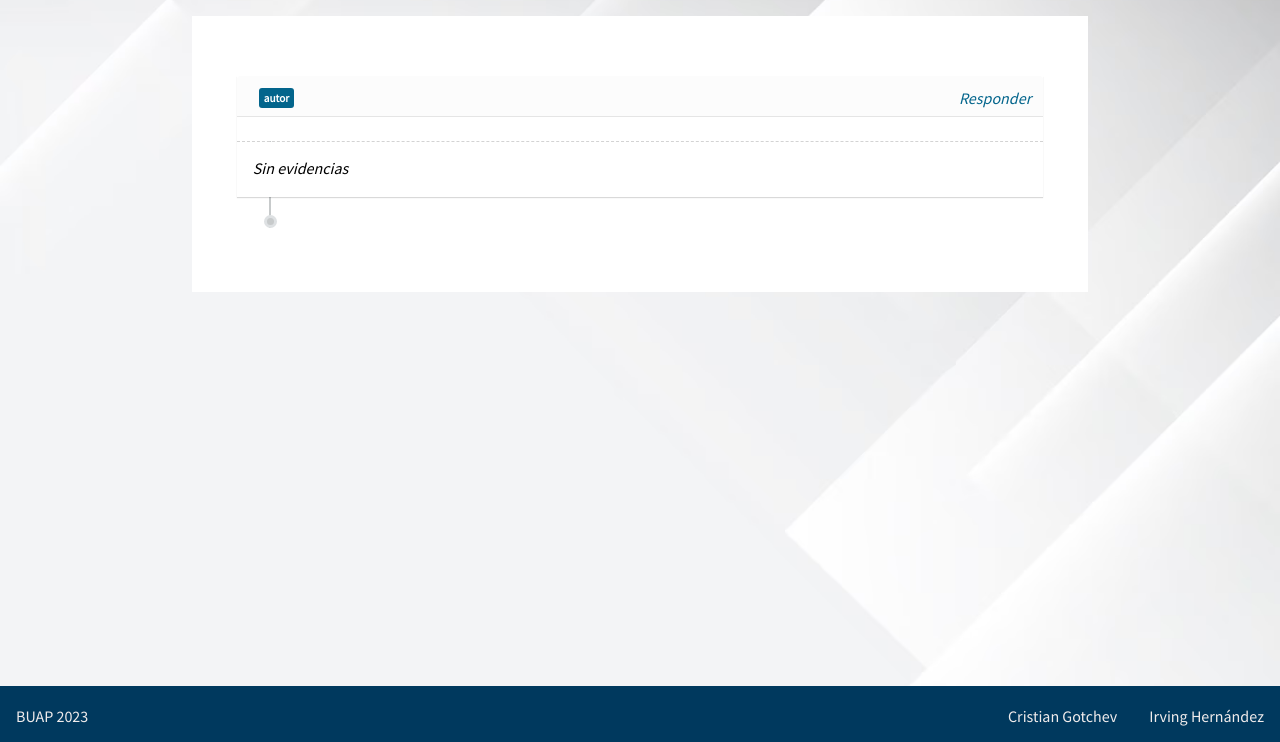
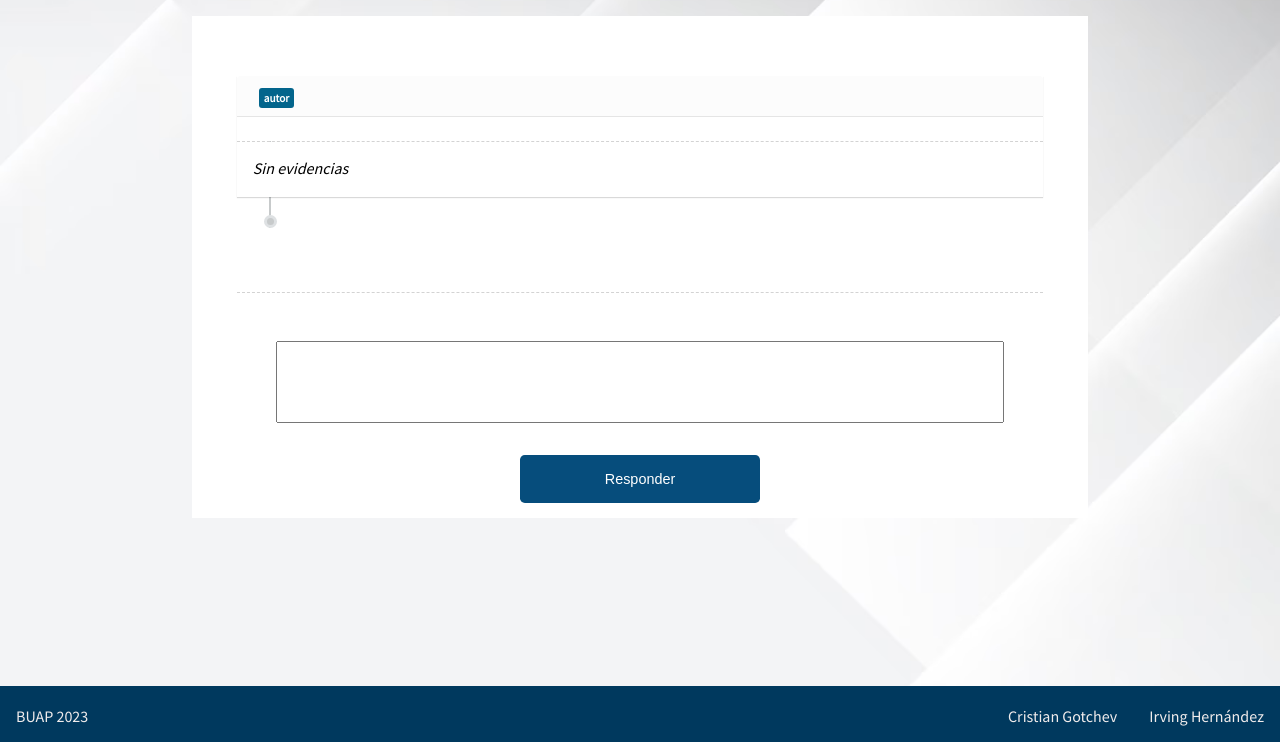
Before and after one commit to boribs/quejas_y_sugerencias, a PHP site: page /public/publicacion.php?id=1 in a window 1280 px wide. Shown: the part 90-832 px from the top of the page. Run offline with PHP 8.4, Linux system fonts and the light colour scheme; the visitor is signed in with stand-in values (Sample User, id 1); data that the repository does not hold is empty.

Commit message:
Adición: Caja para respuestas
La caja de respuestas está en la misma página de la publicación
Falta que funcione

```diff
--- a/assets/css/publicacion.css
+++ b/assets/css/publicacion.css
@@ -346,6 +346,10 @@ hr {
    border-top: 1px dashed lightgray;
 }
 
+#big-margin {
+   margin-bottom: 3rem;
+}
+
 .evidence-content {
    background-color: white;
    padding: 1rem;
@@ -369,6 +373,55 @@ li.evi, li.evi a {
    font-style: italic;
 }
 
+textarea {
+   width: 90%;
+   min-height: 5rem;
+
+   display: block;
+
+   margin-left: auto;
+   margin-right: auto;
+   margin-bottom: 2rem;
+
+   resize: none;
+}
+
+.button-area {
+   width: 100%;
+
+   display: flex;
+   justify-content: center;
+}
+
+.button--area {
+   background-color: var(--darker-blue-buap);
+   border: none;
+   border-radius: 0.3rem;
+
+   width: 15rem;
+   height: 3rem;
+
+   color: #fff;
+
+   font-size: 0.9rem;
+   text-align: center;
+}
+
+.button--area:hover {
+   background-color: var(--main-color-hover);
+}
+
+.form-container {
+   width: 100%;
+   display: flex;
+   align-items: center;
+   justify-content: center;
+}
+
+.form-container form {
+   width: 100%;
+}
+
 @media only screen and (max-width: 766px) {
    .comments-container {
       width: 100%;
--- a/public/publicacion.php
+++ b/public/publicacion.php
@@ -67,7 +67,6 @@ function create_comment_dom($row) {
              <div class=\"comment-head\">
                  <h6 class=\"comment-name $is_author\">$user</h6>
                  <span>$date</span>
-                 <i class=\fa fa-heart\></i> <!--El autor puede o no llevar la identificacion si es estudiante o no, checar esto-->
              </div>
              <div class=\"comment-content\">$comment</div>
          </div>
@@ -132,9 +131,6 @@ function get_comments() {
                                         <div class="comment-head">
                                             <h6 class="comment-name by-author"><?php echo $user; ?></h6>
                                             <span><?php echo $date; ?></span>
-                                            <i class="fa fa-reply"><a href="respuestaformulario.html">Responder</a></i>
-                                            <i class="fa fa-heart"></i> <!--Area para poner si ya fue resuelto o no-->
-                                            <!--El area de reply solo estara activa hasta que se se responda la publicacion o algo asi-->
                                         </div>
                                         <div class="comment-content">
                                             <?php echo $comment; ?>
@@ -153,6 +149,17 @@ function get_comments() {
                                 </ul>
                             </li>
                         </ul>
+                        <hr id="big-margin">
+                        <div class="form-container">
+                            <form>
+                                <textarea></textarea>
+                                <div class="button-area">
+                                    <button type="submit" name="cancelar" class="button--area">
+                                        Responder
+                                    </button>
+                                </div>
+                            </form>
+                        </div>
                     </div>
                 </div>
             </div>
```
